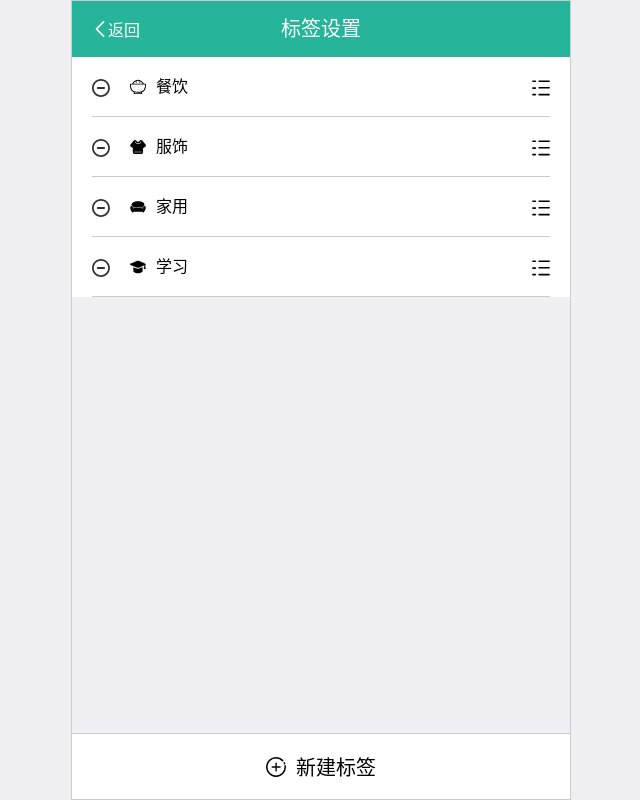
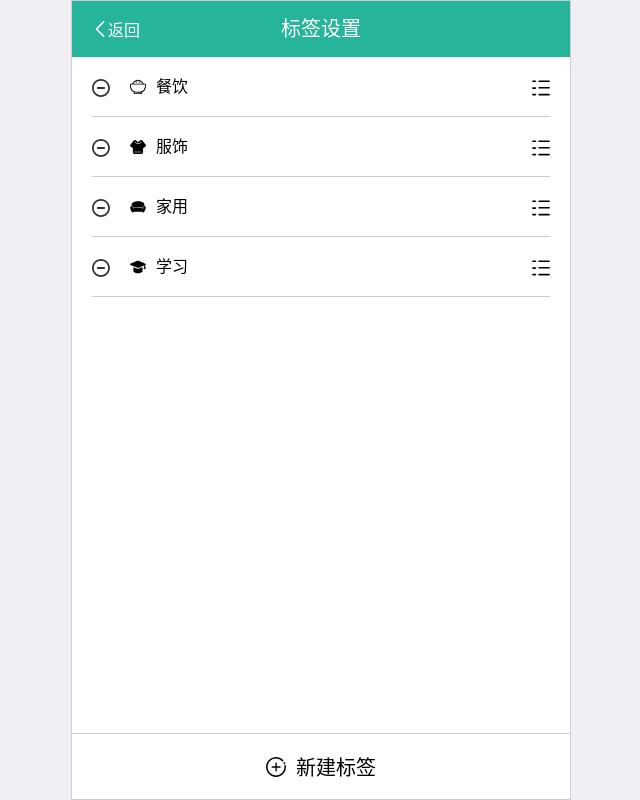
Before and after one commit to April-cl/daily-book, a React app: page /#/tags in a window 1280 px wide. Shown: the whole page, without its empty margins (319-959 px from the left). Built offline with nearby package versions, Linux system fonts and the light colour scheme.

Commit message:
解决标签过多显示不全的bug

```diff
--- a/src/index.scss
+++ b/src/index.scss
@@ -4,6 +4,10 @@
   margin: 0;
   padding: 0;
   box-sizing: border-box;
+}
+
+html, body {
+  height: 100%;
 }
 *::before, *::after {
   box-sizing: border-box;
--- a/src/views/Tags.tsx
+++ b/src/views/Tags.tsx
@@ -7,18 +7,21 @@ import { TagEdit } from './Tags/TagEdit';
 import { useModal } from 'hooks/useModal';
 
 const TagWrapper = styled.div`
+  display: flex;
+  flex-direction: column;
   height: 100vh;
   @media (min-width: 500px) {
     margin: 0 auto;
     max-width: 500px;
     border: 1px solid #ccc;
-    transform: scale3d(1, 1, 1);
+    overflow-x: hidden;
   }
 `
 
 const TagList = styled.ul`
+  flex: 1;
+  overflow: auto;
   width: 100%;
-  overflow-x: hidden;
   background-color: #fff;
   font-size: 16px;
   li {
@@ -47,8 +50,6 @@ const TagList = styled.ul`
   }
 `
 const AddTag = styled.button`
-  position: fixed;
-  bottom: 0;
   display: flex;
   width: 100%;
   align-items: center;
@@ -96,6 +97,7 @@ function Tags() {
             </button>
           </li>
         )}
+      </TagList>
       <AddTag onClick={() => {
         setSelectedTag(null)
         setModalTitle('新建标签')
@@ -107,7 +109,6 @@ function Tags() {
       <RenderModal modalTitle={modalTitle}>
         <TagEdit value={selectedTag} closeModal={hide}/>
       </RenderModal>
-      </TagList>
     </TagWrapper>
   );
 }
--- a/src/views/Tags/TagEdit.tsx
+++ b/src/views/Tags/TagEdit.tsx
@@ -62,6 +62,11 @@ const TagEdit: React.FC<Props> = (props) => {
     option = 'add'
   }
   const [inputValue, setInputValue] = useState(tag.chinese)
+  const close = () => {
+    hide()
+    props.closeModal()
+    window.location.reload()
+  }
   useEffect(() => {
     setInputValue(tag.chinese)
   }, [tag.chinese])
@@ -82,16 +87,12 @@ const TagEdit: React.FC<Props> = (props) => {
         <button className='submit' onClick={() => {
           show()
           if (testTag(inputValue) === 0) {
-            setContent('记下啦~~~')
             if (option === 'edit') {
               updateTag(tag.id, inputValue)
             } else if (option === 'add') {
               addTag(inputValue)
             }
-            setTimeout(() => {
-              props.closeModal()
-              window.location.reload()
-            }, 0)
+            setContent('记下啦~~~')
           } else if (testTag(inputValue) === 1) {
             setContent('标签名不能为空')
           } else if (testTag(inputValue) === 2) {
@@ -101,7 +102,7 @@ const TagEdit: React.FC<Props> = (props) => {
       </div>
 
       <RenderModal modalTitle='提交结果'>
-        <Tooltip closeModal={hide} content={content}/>
+        <Tooltip closeModal={close} content={content}/>
       </RenderModal>
     </TagEditWrapper>
   )
```
Lines whose indentation alone changed are shown as unchanged.
